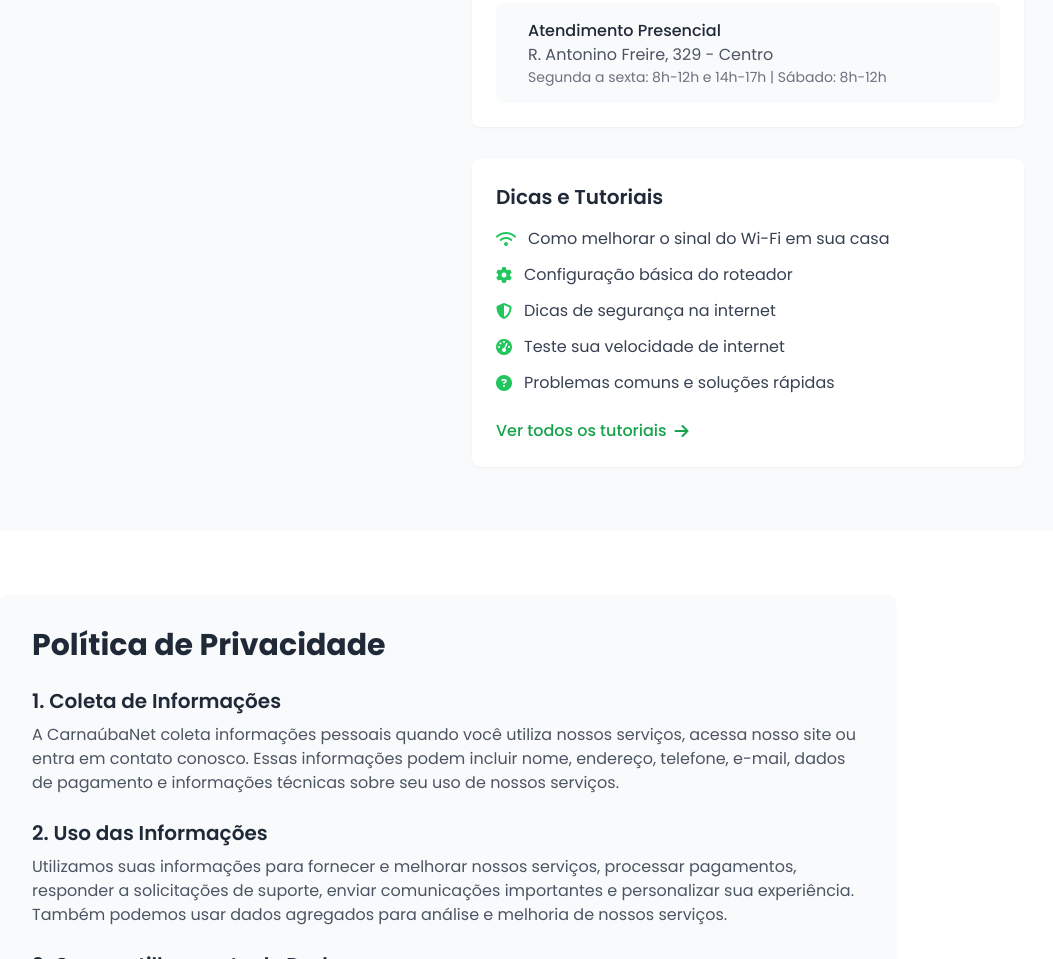
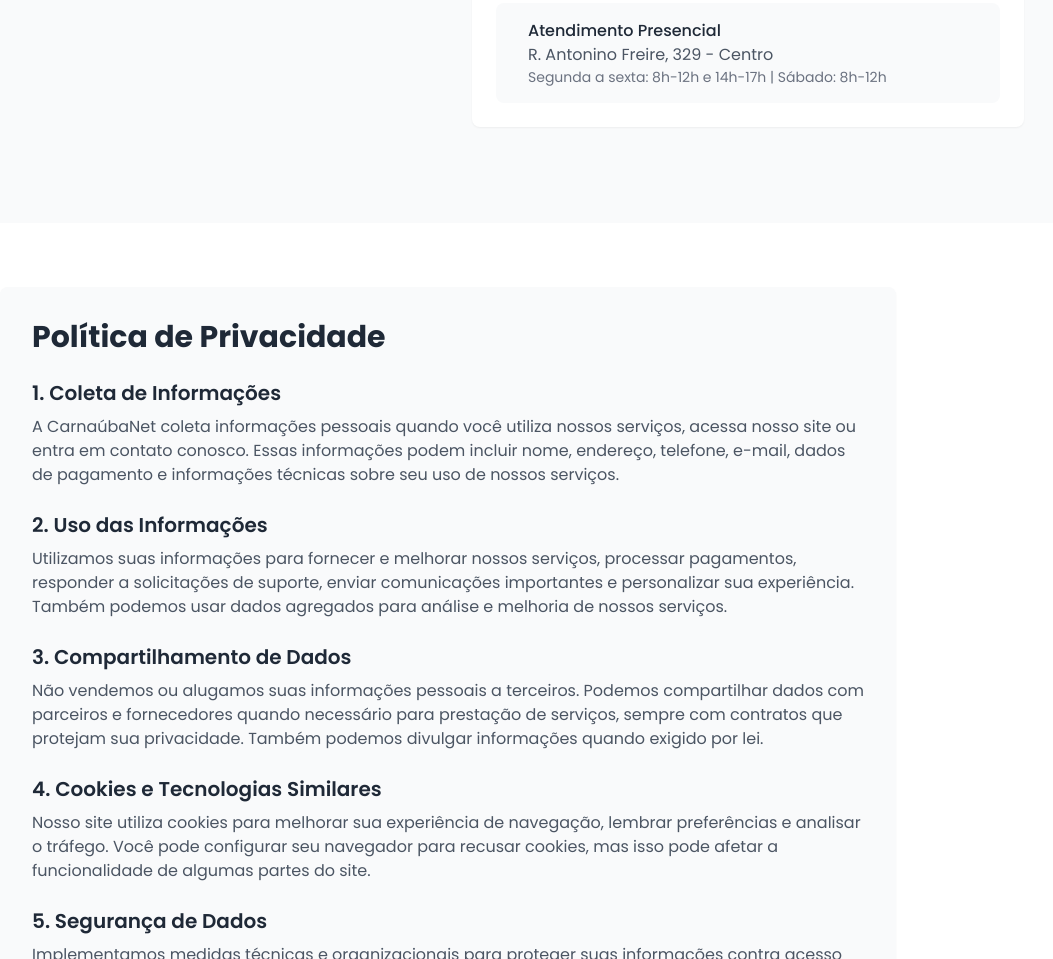
Before and after one commit to antoniopereiiraa/provedor-de-internet, a website: page index.html in a window 1280 px wide. Shown: the part 7457-8416 px from the top of the page, without its empty margins (192-1245 px from the left). Drawn offline with nearby package versions, Linux system fonts and the light colour scheme; some icons are missing.

Commit message:
Update index.html

```diff
--- a/index.html
+++ b/index.html
@@ -831,42 +831,6 @@
                             </div>
                         </div>
                     </div>
-
-                    <div class="bg-white p-6 rounded-lg shadow-sm">
-                        <h3 class="text-xl font-semibold text-gray-800 mb-4">Dicas e Tutoriais</h3>
-
-                        <div class="space-y-3">
-                            <a href="#" class="flex items-center text-gray-700 hover:text-green-600 group">
-                                <i class="fas fa-wifi text-green-500 mr-3 group-hover:text-green-600"></i>
-                                <span>Como melhorar o sinal do Wi-Fi em sua casa</span>
-                            </a>
-
-                            <a href="#" class="flex items-center text-gray-700 hover:text-green-600 group">
-                                <i class="fas fa-cog text-green-500 mr-3 group-hover:text-green-600"></i>
-                                <span>Configuração básica do roteador</span>
-                            </a>
-
-                            <a href="#" class="flex items-center text-gray-700 hover:text-green-600 group">
-                                <i class="fas fa-shield-alt text-green-500 mr-3 group-hover:text-green-600"></i>
-                                <span>Dicas de segurança na internet</span>
-                            </a>
-
-                            <a href="#" class="flex items-center text-gray-700 hover:text-green-600 group">
-                                <i class="fas fa-tachometer-alt text-green-500 mr-3 group-hover:text-green-600"></i>
-                                <span>Teste sua velocidade de internet</span>
-                            </a>
-
-                            <a href="#" class="flex items-center text-gray-700 hover:text-green-600 group">
-                                <i class="fas fa-question-circle text-green-500 mr-3 group-hover:text-green-600"></i>
-                                <span>Problemas comuns e soluções rápidas</span>
-                            </a>
-                        </div>
-
-                        <div class="mt-6">
-                            <a href="#" class="text-green-600 font-medium flex items-center">
-                                Ver todos os tutoriais
-                                <i class="fas fa-arrow-right ml-2"></i>
-                            </a>
                         </div>
                     </div>
                 </div>
```
